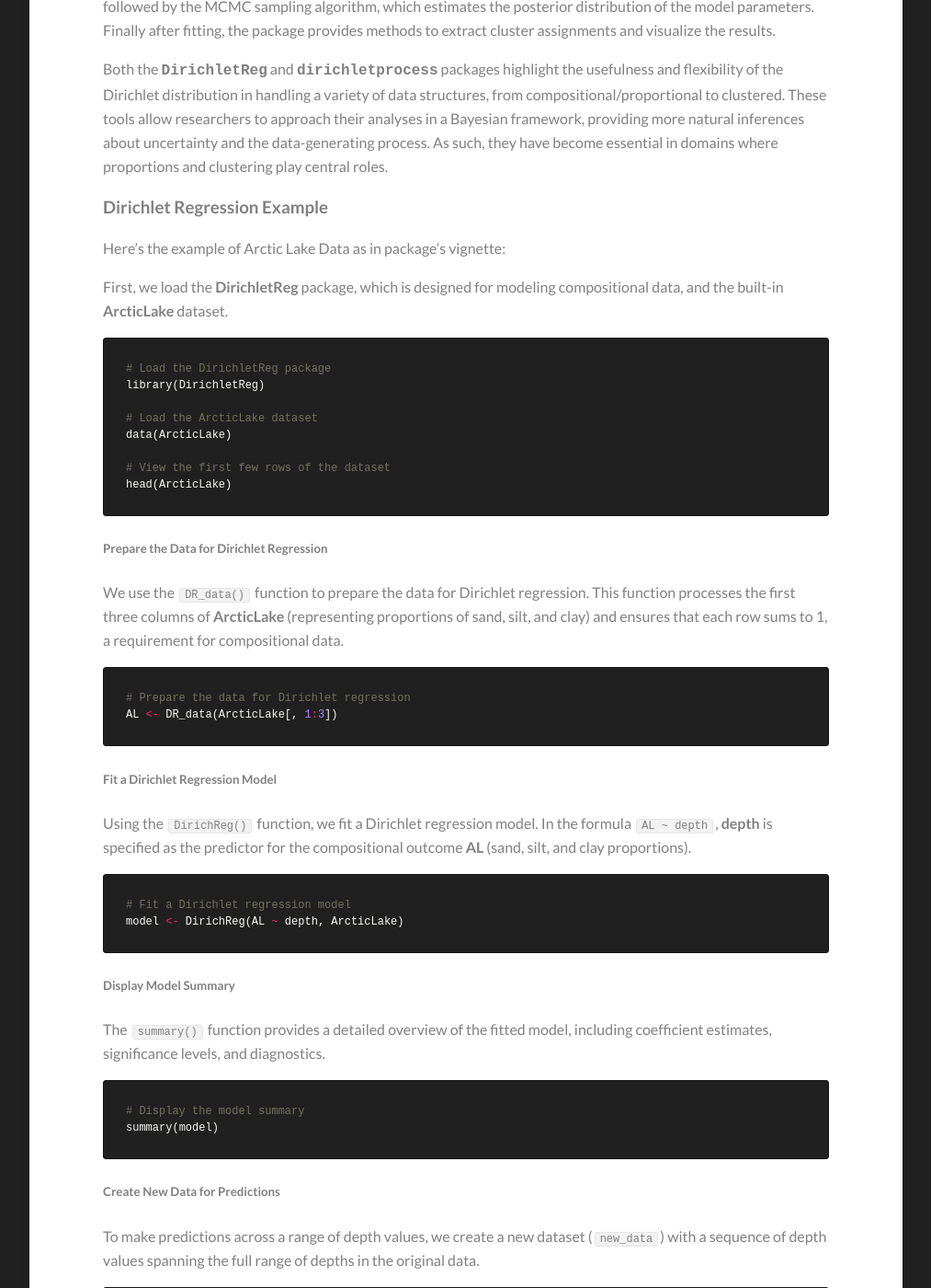
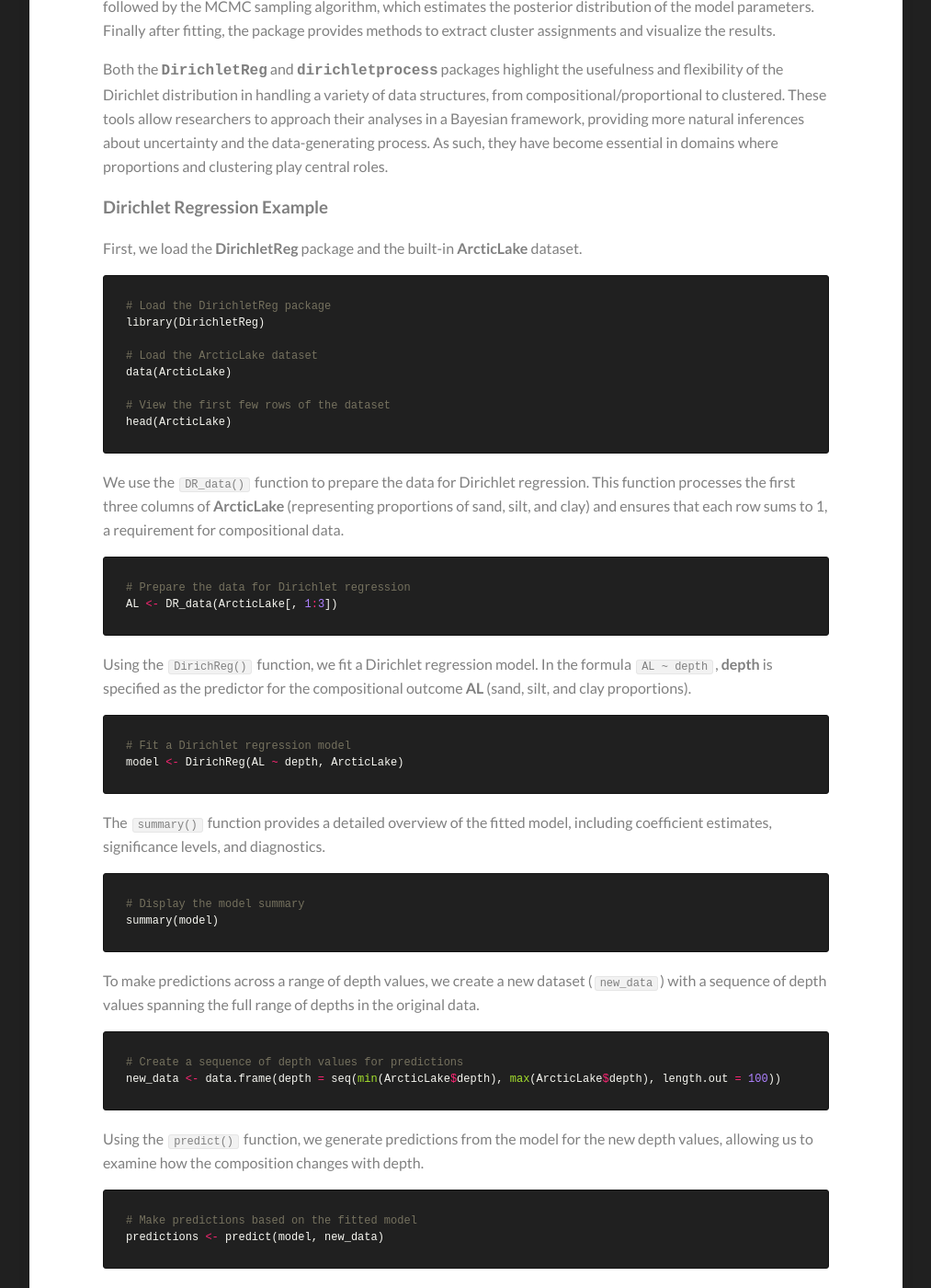
Before and after one commit to Kamran-Afzali/Kamran-Afzali.github.io, a Jekyll site: the page built from _posts/2025-02-25-Dir_Reg.md, in a window 1280 px wide and 1400 px high, scrolled down 1859 px. Shown: the whole window at 92% size, without its empty margins (133-1146 px from the left). Built offline with Jekyll 4.4.1, drawn with Linux system fonts in a browser that asks for light colours; some of the changed text lies outside the part shown.

Commit message:
Update 2025-02-25-Dir_Reg.md

````diff
--- a/_posts/2025-02-25-Dir_Reg.md
+++ b/_posts/2025-02-25-Dir_Reg.md
@@ -24,9 +24,7 @@ Both the **`DirichletReg`** and **`dirichletprocess`** packages highlight the us
 
 ### Dirichlet Regression Example
 
-Here's the example of Arctic Lake Data as in package's vignette:
-
-First, we load the **DirichletReg** package, which is designed for modeling compositional data, and the built-in **ArcticLake** dataset.
+First, we load the **DirichletReg** package and the built-in **ArcticLake** dataset.
 
 ```r
 # Load the DirichletReg package
@@ -39,16 +37,12 @@ data(ArcticLake)
 head(ArcticLake)
 ```
 
-##### Prepare the Data for Dirichlet Regression
-
 We use the `DR_data()` function to prepare the data for Dirichlet regression. This function processes the first three columns of **ArcticLake** (representing proportions of sand, silt, and clay) and ensures that each row sums to 1, a requirement for compositional data.
 
 ```r
 # Prepare the data for Dirichlet regression
 AL <- DR_data(ArcticLake[, 1:3])
 ```
-
-##### Fit a Dirichlet Regression Model
 
 Using the `DirichReg()` function, we fit a Dirichlet regression model. In the formula `AL ~ depth`, **depth** is specified as the predictor for the compositional outcome **AL** (sand, silt, and clay proportions).
 
@@ -57,16 +51,12 @@ Using the `DirichReg()` function, we fit a Dirichlet regression model. In the fo
 model <- DirichReg(AL ~ depth, ArcticLake)
 ```
 
-##### Display Model Summary
-
 The `summary()` function provides a detailed overview of the fitted model, including coefficient estimates, significance levels, and diagnostics.
 
 ```r
 # Display the model summary
 summary(model)
 ```
-
-##### Create New Data for Predictions
 
 To make predictions across a range of depth values, we create a new dataset (`new_data`) with a sequence of depth values spanning the full range of depths in the original data.
 
@@ -75,8 +65,6 @@ To make predictions across a range of depth values, we create a new dataset (`ne
 new_data <- data.frame(depth = seq(min(ArcticLake$depth), max(ArcticLake$depth), length.out = 100))
 ```
 
-##### Make Predictions
-
 Using the `predict()` function, we generate predictions from the model for the new depth values, allowing us to examine how the composition changes with depth.
 
 ```r
@@ -84,9 +72,7 @@ Using the `predict()` function, we generate predictions from the model for the n
 predictions <- predict(model, new_data)
 ```
 
-##### Plot the Results
-
-Finally, we visualize the results:
+we also can visualize the results:
 
 
 ```r
````
